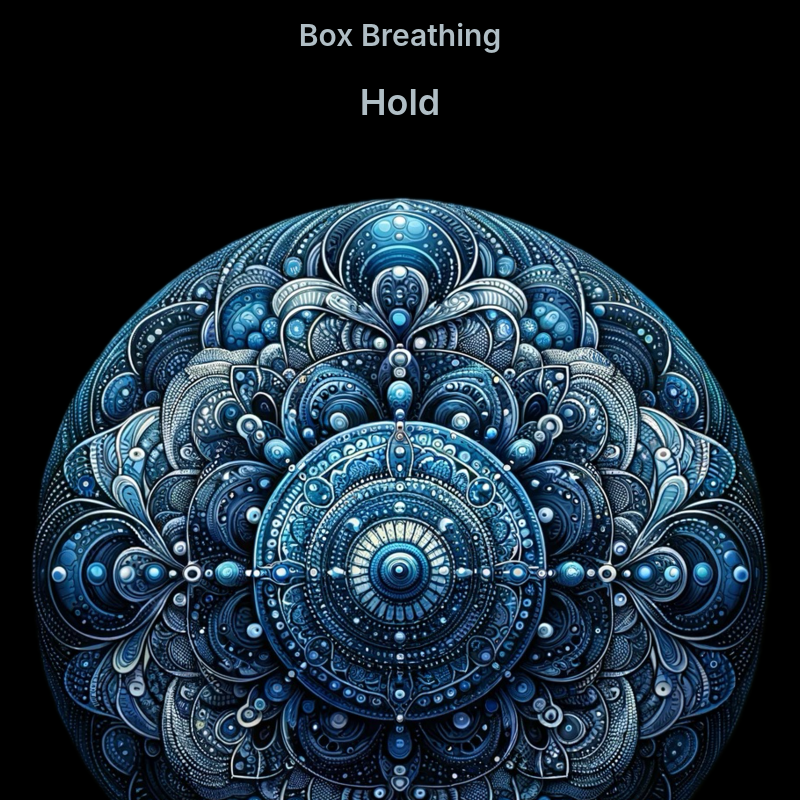
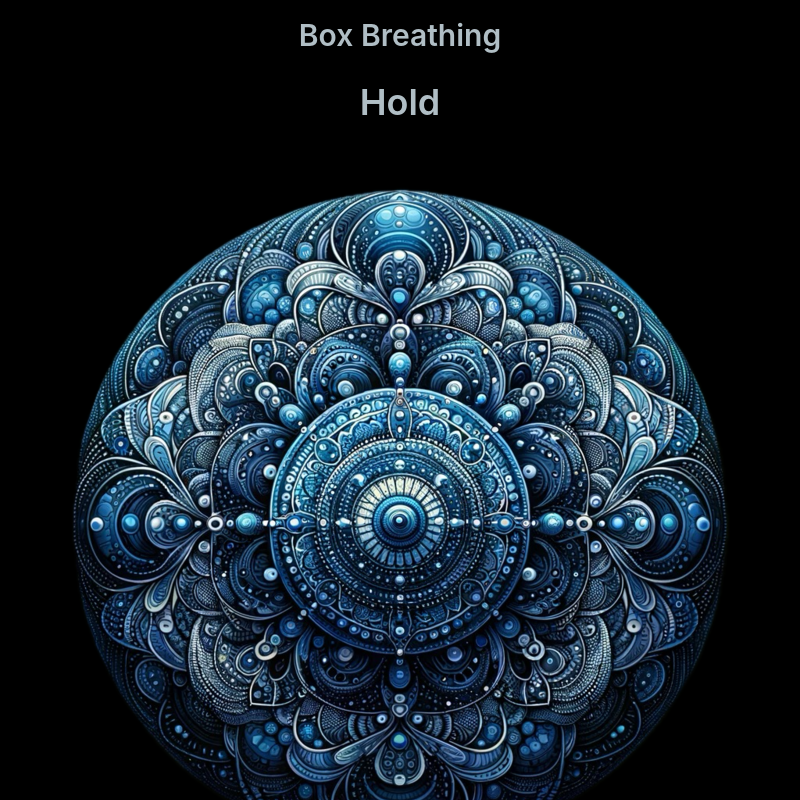
Before and after one commit to MaxSchollum/BoxBreathing, a React (Create React App) app: page /med in a window 1280 px wide. Shown: the whole page, without its empty margins (240-1040 px from the left). Built offline with nearby package versions, Linux system fonts and the light colour scheme.

Commit message:
final size fixes

```diff
--- a/src/Components/ImageResize.jsx
+++ b/src/Components/ImageResize.jsx
@@ -1,6 +1,6 @@
 import React, { useState, useEffect } from 'react';
 import smallImage from '../Assets/Meditation Pic450.png';
-import largeImage from '../Assets/Meditation Pic900.png';
+import largeImage from '../Assets/Meditation Pic800.png';
 
 function ResponsiveImage() {
   const [currentImage, setCurrentImage] = useState(getImageSrc(window.innerWidth));
--- a/src/Pages/Meditation.jsx
+++ b/src/Pages/Meditation.jsx
@@ -92,14 +92,14 @@ function Meditation() {
   return (
     <>
       <style>{dynamicKeyframes}</style>
-      <div className="container">
+      <div className="text-breathe-container">
         <div className="breathetext" style={{position: 'relative', zIndex: 1000}}>
           {textToDisplay()}
         </div>
         <div className='med-img-container'>
-          <div className='med-img'
+          <div
+            className={`med-img image stage-${stage}`}
             alt="Meditation"
-            className={`image stage-${stage}`}
             style={stage === 1 ? dynamicStyleGrow : stage === 3 ? dynamicStyleShrink : null}>
             <ResponsiveImage/>
           </div>
--- a/src/index.css
+++ b/src/index.css
@@ -53,6 +53,12 @@ code {
   flex-direction: column;
   align-items: center;
   justify-content: center;
+}
+
+.text-breathe-container {
+  display: flex;
+  flex-direction: column;
+  justify-content: flex-start;
 }
 
 /* .med-img {
```
Also changed, not shown: src/Assets/Meditation Pic800.png (added).
